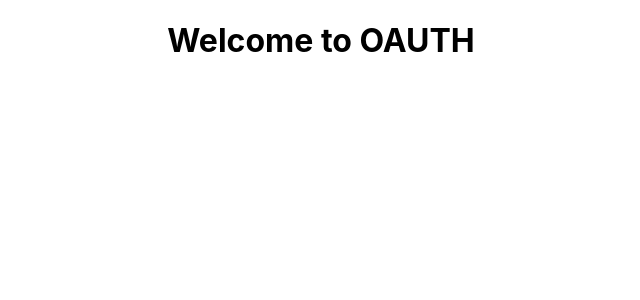
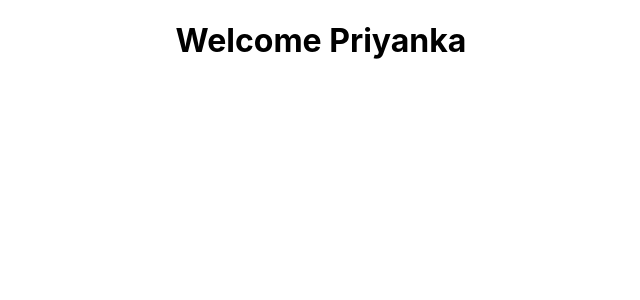
Before and after one commit to TheJSGirl/auth0-react, a React (Create React App) app: page / in a window 1280 px wide. Shown: the top 300 px of the page, without its empty margins (319-959 px from the left). Built offline with nearby package versions, Linux system fonts and the light colour scheme.

Commit message:
feat: displayed current user name

```diff
--- a/src/App.js
+++ b/src/App.js
@@ -1,11 +1,11 @@
 import React from 'react';
 import './App.css';
 
-function App() {
+function App(props) {
   return (
     <div className="App">
       <header>
-        <h1>Welcome to OAUTH</h1>
+        <h1>Welcome {props.name} </h1>
       </header>
     </div>
   );
--- a/src/index.js
+++ b/src/index.js
@@ -11,7 +11,7 @@ window.setState = (changes) => {
 }
 
 let initialState = {
-    "name": "Priyanka"
+    name: "Priyanka"
 }
 
 window.setState(initialState)
```
